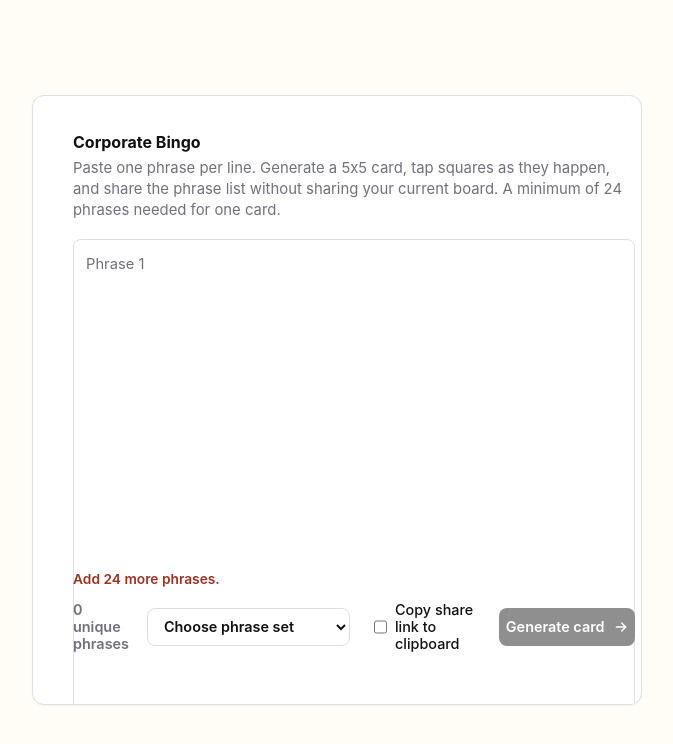
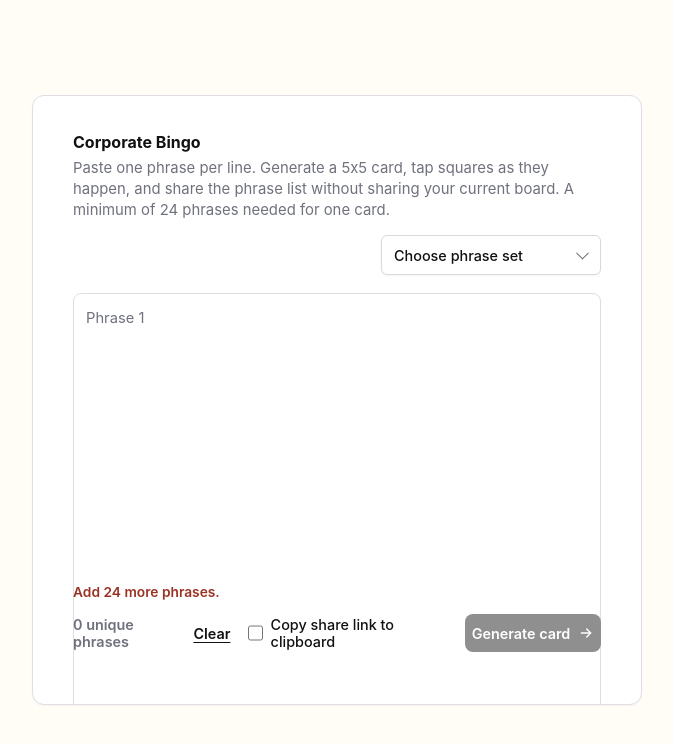
Before and after one commit to tenmyouji/corporate-bingo, a React (Vite) app: page / in a window 1280 px wide. Shown: the top 744 px of the page, without its empty margins (303-976 px from the left). Built offline with nearby package versions, Linux system fonts and the light colour scheme.

Commit message:
Move phrase set selector and add clear action

```diff
--- a/src/App.tsx
+++ b/src/App.tsx
@@ -404,6 +404,10 @@ function App() {
     setPhraseText(phraseSet.phrases.join("\n"));
   }
 
+  function clearPhrases() {
+    setPhraseText("");
+  }
+
   function markCell(index: number) {
     setCard((current) => {
       if (!current) {
@@ -536,6 +540,21 @@ function App() {
               Paste one phrase per line. Generate a 5x5 card, tap squares as they happen, and share the phrase list
               without sharing your current board. A minimum of 24 phrases needed for one card.
             </p>
+            <div className="entry-toolbar">
+              <label className="phrase-set-picker">
+                <span className="sr-only">Phrase set</span>
+                <select defaultValue="" onChange={(event) => applyPhraseSet(event.target.value)}>
+                  <option value="" disabled>
+                    Choose phrase set
+                  </option>
+                  {phraseSets.map((phraseSet) => (
+                    <option key={phraseSet.name} value={phraseSet.name}>
+                      {phraseSet.name}
+                    </option>
+                  ))}
+                </select>
+              </label>
+            </div>
           </div>
 
           <div className="field-header">
@@ -559,23 +578,15 @@ function App() {
           </div>
 
           <div className="entry-footer" id="phrase-help">
-            <span>
-              {parsed.phrases.length} unique phrase{parsed.phrases.length === 1 ? "" : "s"}
-            </span>
+            <div className="phrase-summary">
+              <span>
+                {parsed.phrases.length} unique phrase{parsed.phrases.length === 1 ? "" : "s"}
+              </span>
+              <button type="button" className="clear-phrases-button" onClick={clearPhrases}>
+                Clear
+              </button>
+            </div>
             <div className="entry-actions">
-              <label className="phrase-set-picker">
-                <span className="sr-only">Phrase set</span>
-                <select defaultValue="" onChange={(event) => applyPhraseSet(event.target.value)}>
-                  <option value="" disabled>
-                    Choose phrase set
-                  </option>
-                  {phraseSets.map((phraseSet) => (
-                    <option key={phraseSet.name} value={phraseSet.name}>
-                      {phraseSet.name}
-                    </option>
-                  ))}
-                </select>
-              </label>
               <label className="share-option">
                 <input
                   type="checkbox"
--- a/src/styles.css
+++ b/src/styles.css
@@ -124,6 +124,12 @@ textarea:focus-visible {
   line-height: 1.42;
 }
 
+.entry-toolbar {
+  display: flex;
+  justify-content: flex-end;
+  margin-top: 14px;
+}
+
 .field-header {
   display: none;
 }
@@ -176,16 +182,56 @@ textarea::placeholder {
   gap: 24px;
 }
 
+.phrase-summary {
+  display: flex;
+  align-items: center;
+  gap: 16px;
+}
+
+.clear-phrases-button {
+  min-height: auto;
+  border: 0;
+  border-radius: 0;
+  padding: 0;
+  background: transparent;
+  color: #111111;
+  font-size: 0.9rem;
+  font-weight: 600;
+  text-decoration: underline;
+  text-underline-offset: 3px;
+}
+
+.phrase-set-picker {
+  position: relative;
+  display: inline-grid;
+}
+
+.phrase-set-picker::after {
+  position: absolute;
+  top: 50%;
+  right: 14px;
+  width: 8px;
+  height: 8px;
+  border-right: 1.5px solid #6f717d;
+  border-bottom: 1.5px solid #6f717d;
+  content: "";
+  pointer-events: none;
+  transform: translateY(-70%) rotate(45deg);
+}
+
 .phrase-set-picker select {
-  min-width: 176px;
-  min-height: 38px;
-  border: 1px solid #dedede;
-  border-radius: 8px;
-  padding: 0 34px 0 12px;
+  min-width: 220px;
+  min-height: 40px;
+  appearance: none;
+  border: 1px solid #d9d9de;
+  border-radius: 6px;
+  padding: 0 38px 0 12px;
   background: #ffffff;
   color: #111111;
+  box-shadow: 0 1px 2px rgb(17 17 17 / 5%);
   cursor: pointer;
-  font-weight: 600;
+  font-size: 0.9rem;
+  font-weight: 500;
 }
 
 .share-option {
@@ -541,6 +587,11 @@ textarea::placeholder {
     margin-bottom: 10px;
   }
 
+  .entry-toolbar {
+    justify-content: stretch;
+    margin-top: 10px;
+  }
+
   .intro h1 {
     margin-bottom: 4px;
   }
@@ -568,6 +619,10 @@ textarea::placeholder {
 
   .entry-actions {
     gap: 8px;
+  }
+
+  .phrase-summary {
+    justify-content: space-between;
   }
 
   .primary,
```
Also changed, not shown: 1 other file (tests, documents, lock files or other folders).
